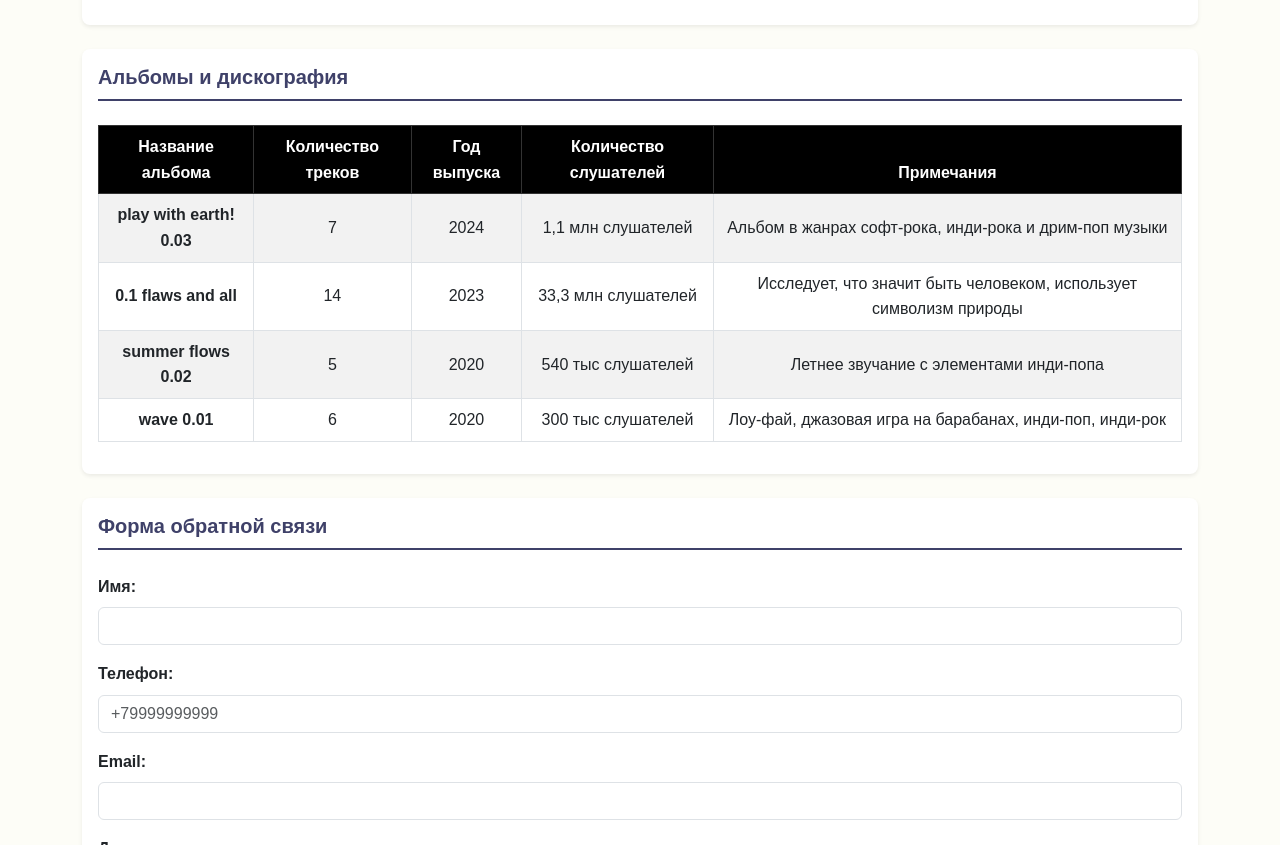
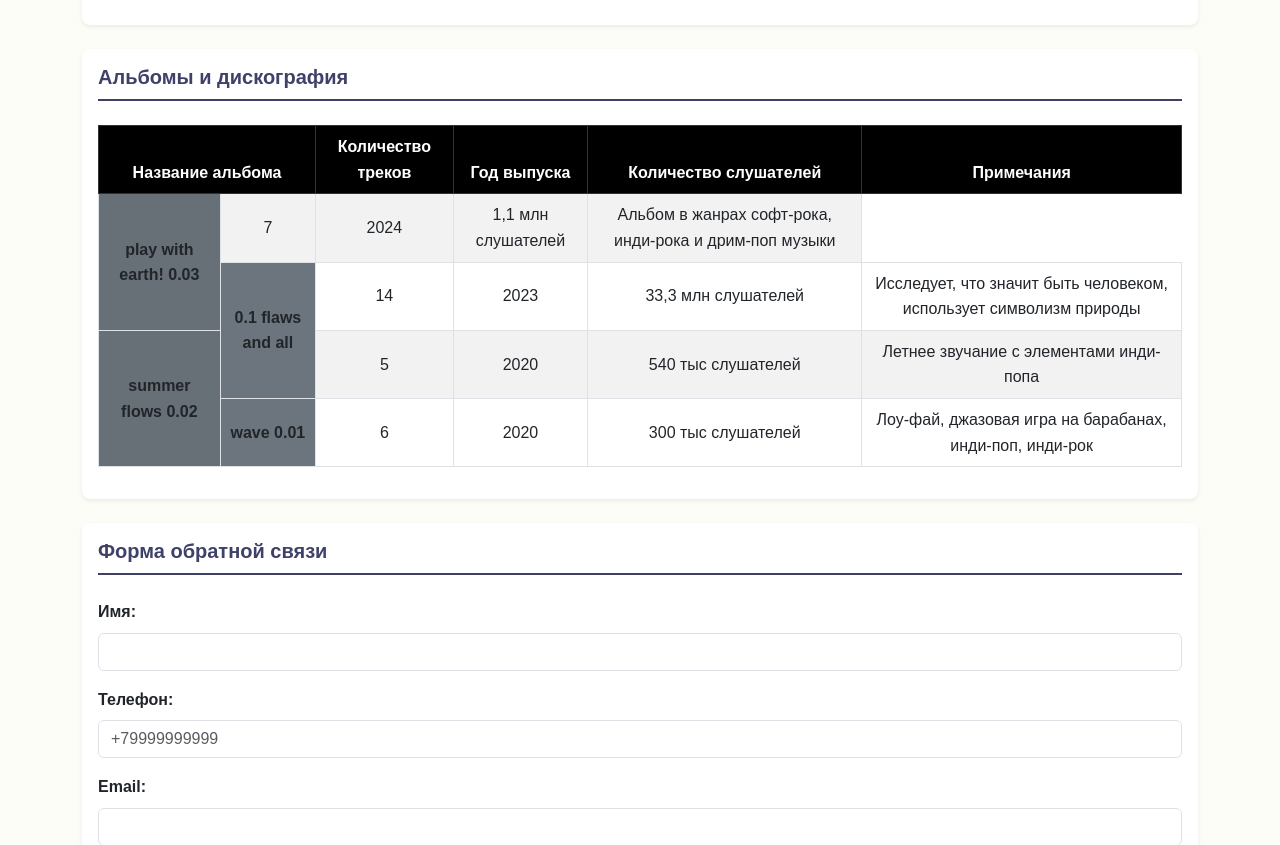
Before and after one commit to MinhThuTanya/WEB-6, a plain HTML site: page index.html in a window 1280 px wide. Shown: the part 1680-2525 px from the top of the page. Drawn offline with nearby package versions, Linux system fonts and the light colour scheme; a script that the page names is missing.

Commit message:
Update index.html

```diff
--- a/index.html
+++ b/index.html
@@ -3,7 +3,7 @@
 <head>
     <meta charset="UTF-8">
     <meta name="viewport" content="width=device-width, initial-scale=1.0">
-    <title>Wave to earth - Задание 5</title>
+    <title>Wave to earth - Задание 6</title>
     <!-- Bootstrap 5 CSS -->
     <link href="https://cdn.jsdelivr.net/npm/bootstrap@5.3.0/dist/css/bootstrap.min.css" rel="stylesheet">
     <link rel="stylesheet" href="style.css">
@@ -38,6 +38,9 @@
                 </li>
                 <li class="nav-item">
                     <a class="nav-link text-white" href="#contact-form">Форма</a>
+                </li>
+                <li class="nav-item">
+                    <a class="nav-link text-white" href="#calculator">Калькулятор</a>
                 </li>
             </ul>
         </div>
@@ -107,7 +110,7 @@
                             <table class="table table-bordered table-striped table-hover text-center align-middle">
                                 <thead class="table-dark">
                                     <tr>
-                                        <th>Название альбома</th>
+                                        <th colspan="2">Название альбома</th>
                                         <th>Количество треков</th>
                                         <th>Год выпуска</th>
                                         <th>Количество слушателей</th>
@@ -116,28 +119,28 @@
                                 </thead>
                                 <tbody>
                                     <tr>
-                                        <td class="fw-bold">play with earth! 0.03</td>
+                                        <td rowspan="2" class="fw-bold bg-secondary">play with earth! 0.03</td>
                                         <td>7</td>
                                         <td>2024</td>
                                         <td>1,1 млн слушателей</td>
                                         <td>Альбом в жанрах софт-рока, инди-рока и дрим-поп музыки</td>
                                     </tr>
                                     <tr>
-                                        <td class="fw-bold">0.1 flaws and all</td>
+                                        <td rowspan="2" class="fw-bold bg-secondary">0.1 flaws and all</td>
                                         <td>14</td>
                                         <td>2023</td>
                                         <td>33,3 млн слушателей</td>
                                         <td>Исследует, что значит быть человеком, использует символизм природы</td>
                                     </tr>
                                     <tr>
-                                        <td class="fw-bold">summer flows 0.02</td>
+                                        <td rowspan="2" class="fw-bold bg-secondary">summer flows 0.02</td>
                                         <td>5</td>
                                         <td>2020</td>
                                         <td>540 тыс слушателей</td>
                                         <td>Летнее звучание с элементами инди-попа</td>
                                     </tr>
                                     <tr>
-                                        <td class="fw-bold">wave 0.01</td>
+                                        <td rowspan="2" class="fw-bold bg-secondary">wave 0.01</td>
                                         <td>6</td>
                                         <td>2020</td>
                                         <td>300 тыс слушателей</td>
```
